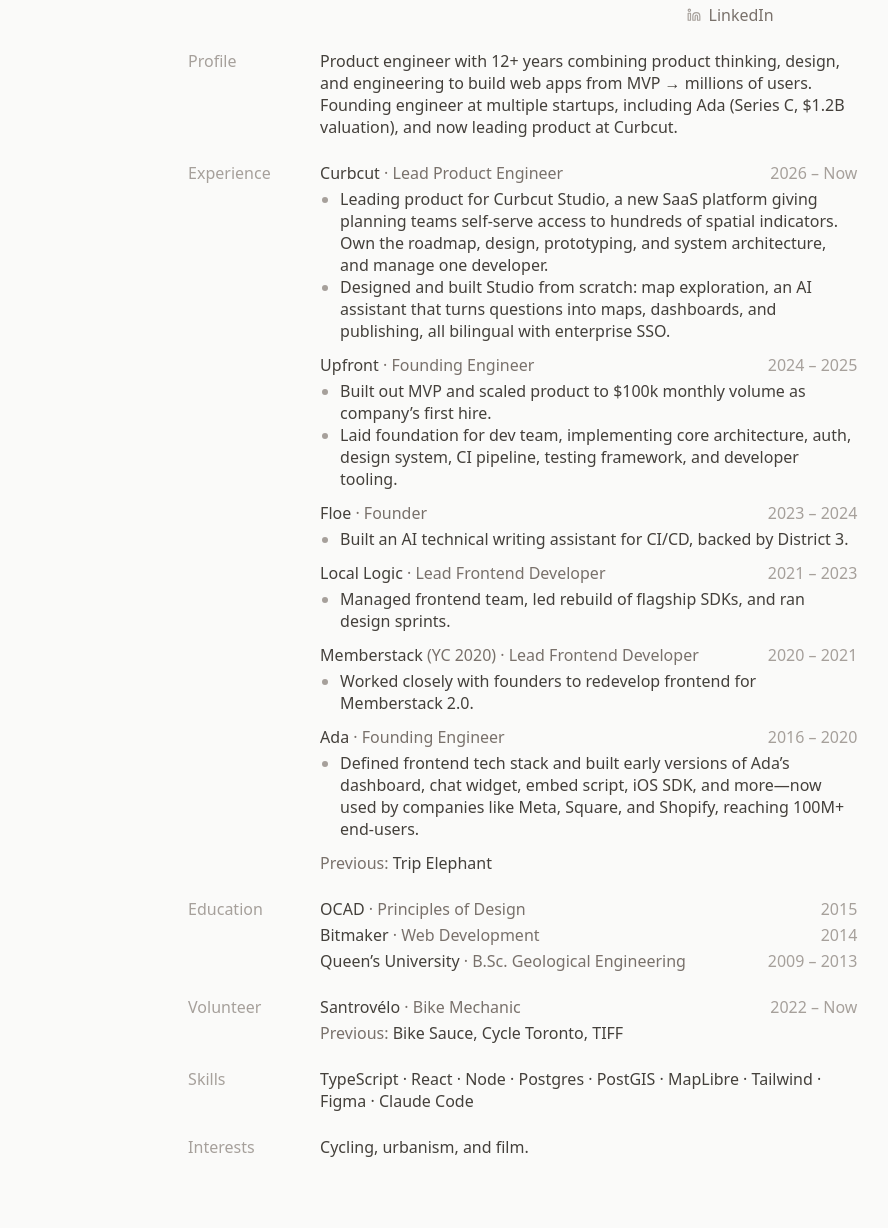
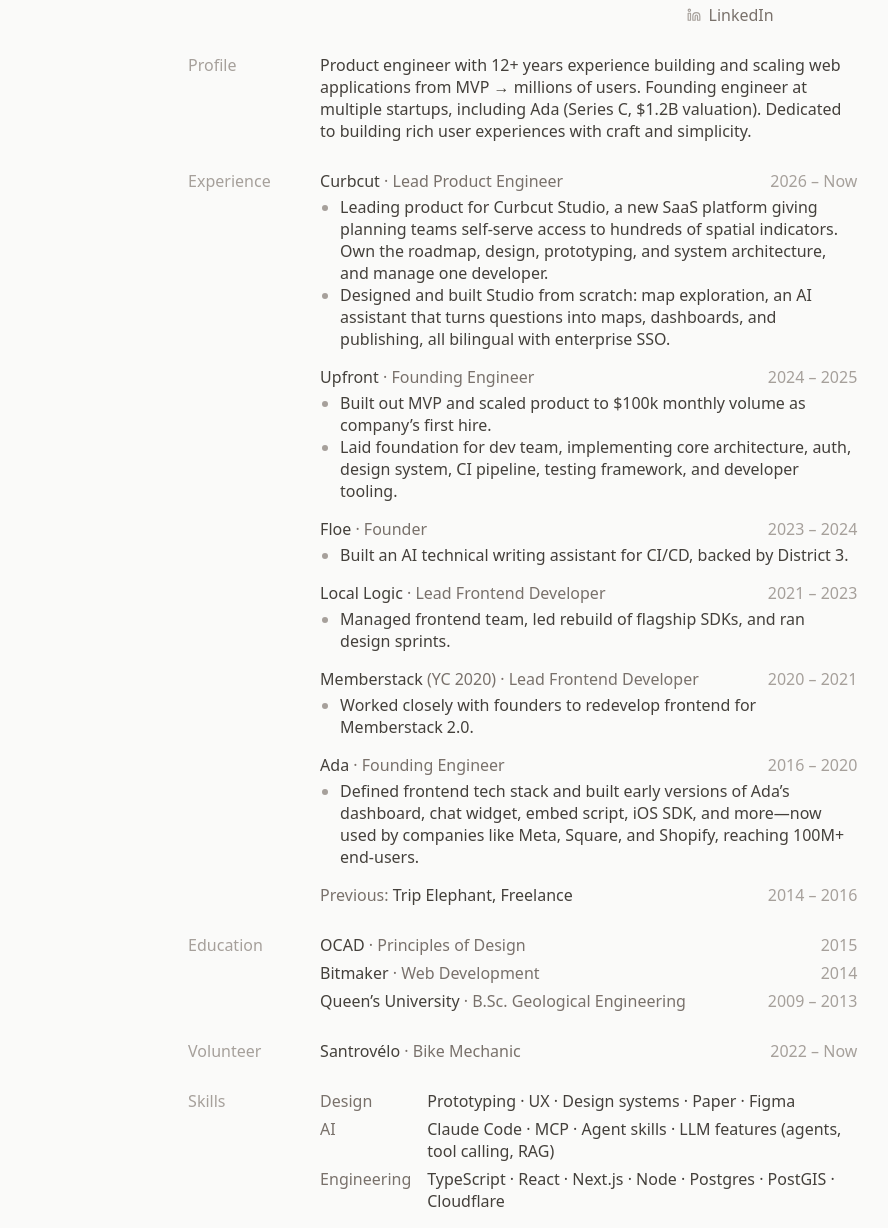
Before and after one commit to NicHaley/nichaley.com, an Astro site: page /resume in a window 1280 px wide. Shown: the part 232-1460 px from the top of the page, without its empty margins (16-904 px from the left). Built offline with nearby package versions, Linux system fonts and the light colour scheme; Astro itself is replaced by a stand-in of ours.

Commit message:
Rework resume skills and profile
Skills are grouped into Design, AI, and Engineering to lead with product
and design work and reflect an AI-driven workflow. The profile goes back
to the previous resume's wording. Interests and the previous volunteer
line are dropped to give sections more room.

Co-authored-by: Cursor <cursoragent@cursor.com>

```diff
--- a/src/components/ResumeSection.astro
+++ b/src/components/ResumeSection.astro
@@ -14,7 +14,7 @@ const { title, compact = false } = Astro.props;
   class="grid grid-cols-1 gap-2 md:grid-cols-[100px_1fr] md:gap-8 print:grid-cols-[90px_1fr] print:gap-6"
 >
   <h2 class="text-stone-400 dark:text-stone-500">{title}</h2>
-  <div class:list={["flex flex-col", compact ? "gap-1" : "gap-3"]}>
+  <div class:list={["flex flex-col", compact ? "gap-1.5" : "gap-4"]}>
     <slot />
   </div>
 </section>
--- a/src/pages/resume.astro
+++ b/src/pages/resume.astro
@@ -5,15 +5,37 @@ import { type Entry, education, volunteer, work } from "@/data/experience";
 import Layout from "@/layouts/Layout.astro";
 
 const skills = [
+  {
+    group: "Design",
+    items: [
+      "Prototyping",
+      "UX",
+      "Design systems",
+      "Paper",
+      "Figma",
+    ],
+  },
+  {
+    group: "AI",
+    items: [
+      "Claude Code",
+      "MCP",
+      "Agent skills",
+      "LLM features (agents, tool calling, RAG)",
+    ],
+  },
+  {
+    group: "Engineering",
+    items: [
       "TypeScript",
       "React",
+      "Next.js",
       "Node",
       "Postgres",
       "PostGIS",
-  "MapLibre",
-  "Tailwind",
-  "Figma",
-  "Claude Code",
+      "Cloudflare",
+    ],
+  },
 ];
 
 // Lucide icon paths (lucide.dev), drawn at 24×24.
@@ -53,12 +75,11 @@ const current = (entries: Entry[]) => entries.filter((e) => !e.previous);
 const previous = (entries: Entry[]) =>
   entries
     .filter((e) => e.previous)
-    .map((e) => e.name)
-    .join(", ");
+    .map((e) => e.name);
 ---
 
 <Layout title="Nic Haley — Resume" description="Nic Haley's resume" noindex>
-  <div class="not-prose flex flex-col gap-6 text-base leading-snug">
+  <div class="not-prose flex flex-col gap-7 text-base leading-snug">
     <header class="flex flex-col gap-4 sm:flex-row sm:justify-between print:flex-row print:justify-between">
       <div class="flex items-center gap-4 self-start">
         <img
@@ -105,19 +126,24 @@ const previous = (entries: Entry[]) =>
 
     <ResumeSection title="Profile">
       <p class="text-stone-700 dark:text-stone-300">
-        Product engineer with 12+ years combining product
-        thinking, design, and engineering to build web apps from MVP →
-        millions of users. Founding engineer at multiple startups, including Ada
-        (Series C, $1.2B valuation), and now leading product at Curbcut.
+        Product engineer with 12+ years experience building and scaling web
+        applications from MVP → millions of users. Founding engineer at multiple
+        startups, including Ada (Series C, $1.2B valuation). Dedicated to
+        building rich user experiences with craft and simplicity.
       </p>
     </ResumeSection>
 
     <ResumeSection title="Experience">
       {current(work).map((entry) => <ResumeEntry entry={entry} />)}
+      <div class="flex justify-between gap-4">
         <p>
           <span class="text-stone-500 dark:text-stone-400">Previous:</span>{" "}
-        {previous(work)}
+          {[...previous(work), "Freelance"].join(", ")}
         </p>
+        <span class="text-stone-400 dark:text-stone-500 whitespace-nowrap">
+          2014 – 2016
+        </span>
+      </div>
     </ResumeSection>
 
     <ResumeSection title="Education" compact>
@@ -126,18 +152,19 @@ const previous = (entries: Entry[]) =>
 
     <ResumeSection title="Volunteer" compact>
       {current(volunteer).map((entry) => <ResumeEntry entry={entry} />)}
-      <p>
-        <span class="text-stone-500 dark:text-stone-400">Previous:</span>{" "}
-        {previous(volunteer)}
-      </p>
     </ResumeSection>
 
     <ResumeSection title="Skills">
-      <p>{skills.join(" · ")}</p>
-    </ResumeSection>
-
-    <ResumeSection title="Interests">
-      <p>Cycling, urbanism, and film.</p>
+      <dl class="grid grid-cols-[auto_1fr] gap-x-4 gap-y-1.5">
+        {
+          skills.map(({ group, items }) => (
+            <>
+              <dt class="text-stone-500 dark:text-stone-400">{group}</dt>
+              <dd>{items.join(" · ")}</dd>
+            </>
+          ))
+        }
+      </dl>
     </ResumeSection>
   </div>
 </Layout>
```
Also changed, not shown: 1 other file. Lines whose indentation alone changed are shown as unchanged.
